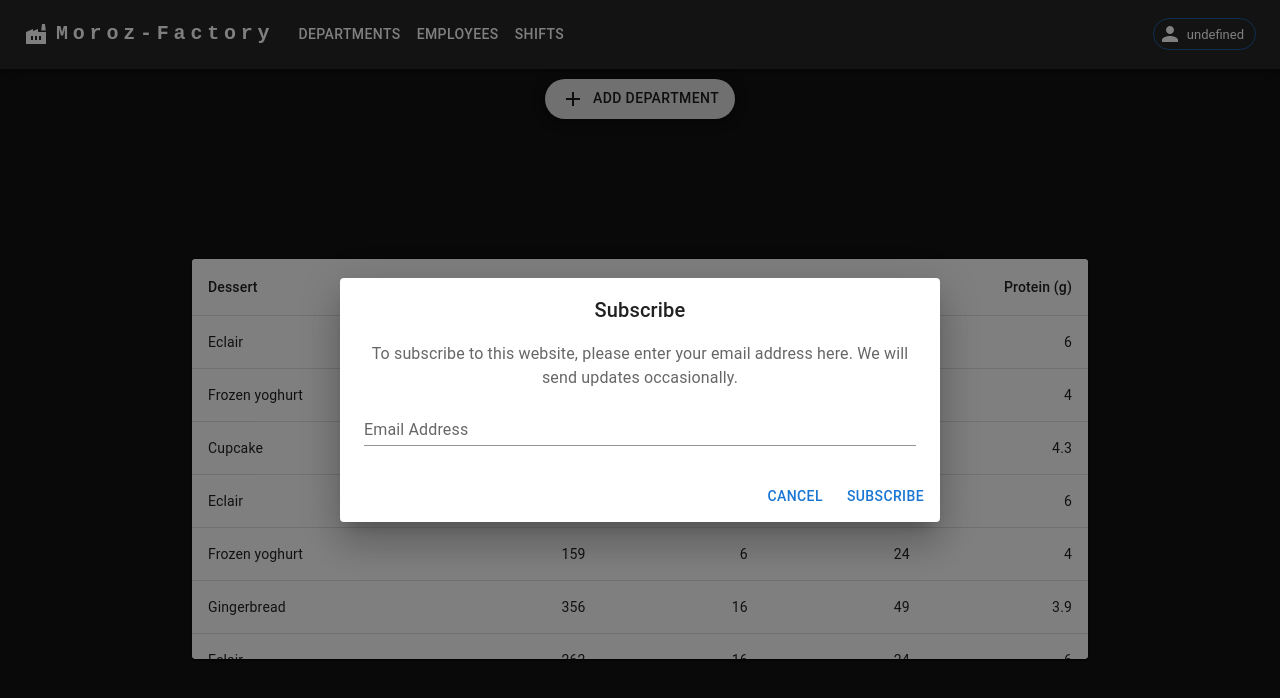
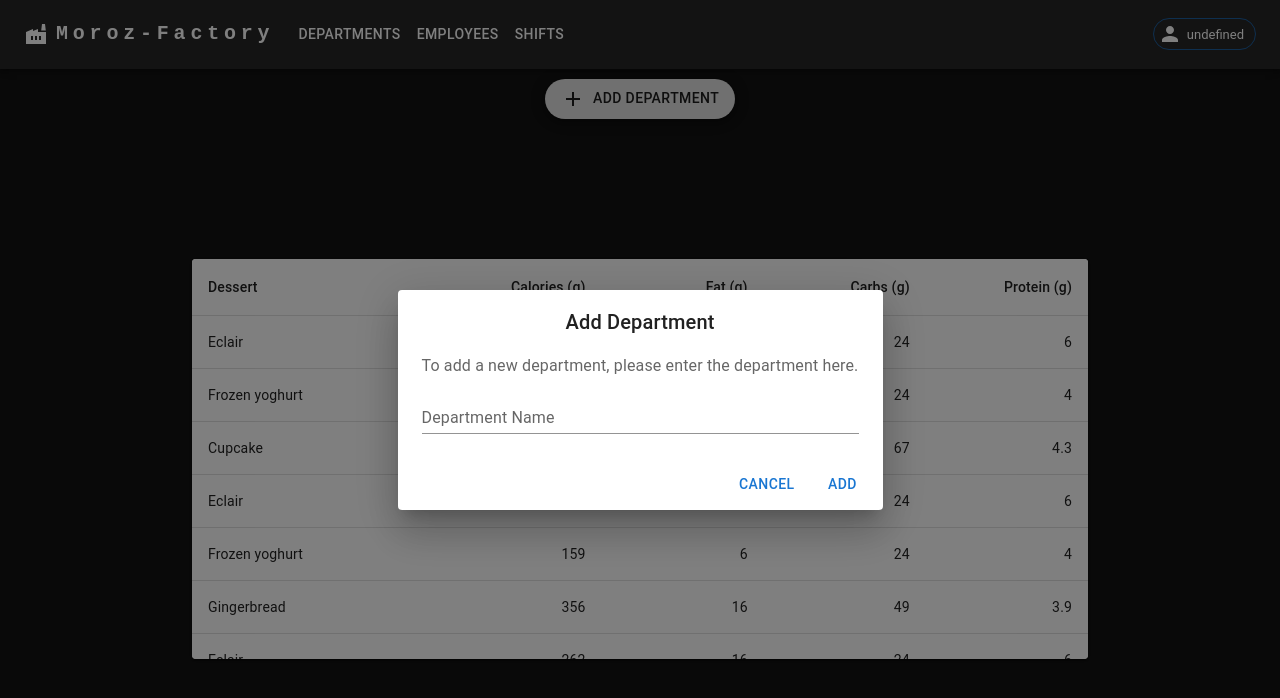
Before and after one commit to ilan-moroz/Factory-Project, a React (Create React App) app in the folder client/: page /departments in a window 1280 px wide. Both pictures are taken after a click on the button "ADD DEPARTMENT". Shown: the top 698 px of the page. Built offline with nearby package versions, Linux system fonts and the light colour scheme.

Commit message:
Add Department

```diff
--- a/client/src/components/AddDepartment.tsx
+++ b/client/src/components/AddDepartment.tsx
@@ -27,25 +27,24 @@ export default function FormDialog() {
         Add Department
       </Fab>
       <Dialog open={open} onClose={handleClose}>
-        <DialogTitle>Subscribe</DialogTitle>
+        <DialogTitle>Add Department</DialogTitle>
         <DialogContent>
           <DialogContentText>
-            To subscribe to this website, please enter your email address here.
-            We will send updates occasionally.
+            To add a new department, please enter the department here.
           </DialogContentText>
           <TextField
             autoFocus
             margin="dense"
             id="name"
-            label="Email Address"
-            type="email"
+            label="Department Name"
+            type="text"
             fullWidth
             variant="standard"
           />
         </DialogContent>
         <DialogActions>
           <Button onClick={handleClose}>Cancel</Button>
-          <Button onClick={handleClose}>Subscribe</Button>
+          <Button onClick={handleClose}>Add</Button>
         </DialogActions>
       </Dialog>
     </div>
```
Also changed, not shown: 1 other file (tests, documents, lock files or other folders).
